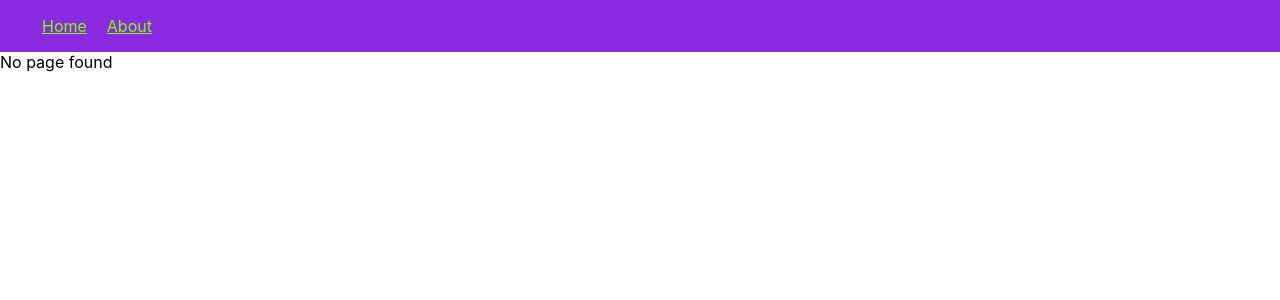
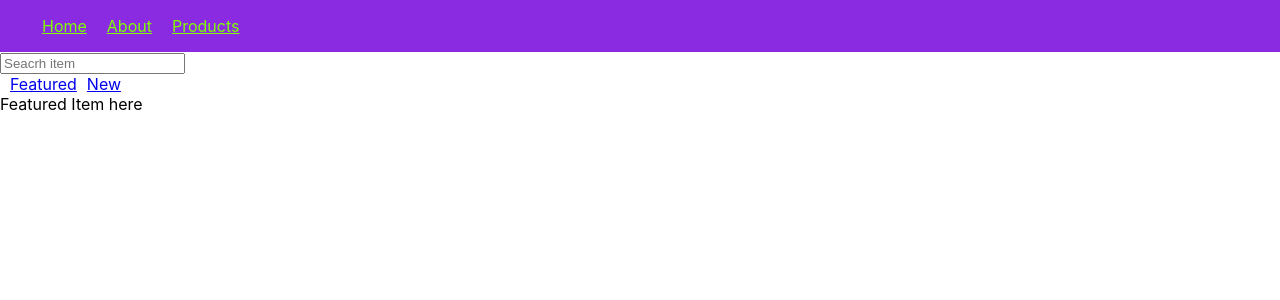
Before and after one commit to apurvgupta-ops/React, a React (Create React App) app: page /products/featured in a window 1280 px wide. Shown: the top 300 px of the page. Built offline with nearby package versions, Linux system fonts and the light colour scheme.

Commit message:
RR Nested Route

```diff
--- a/src/React Router/Basic/App.js
+++ b/src/React Router/Basic/App.js
@@ -5,16 +5,22 @@ import Aboutpage from "./Aboutpage";
 import { Navbar } from "./Navbar";
 import { OrderSummary } from "./OrderSummary";
 import NoMatchRoute from "./NoMatchRoute";
-
+import { Products } from "./Products";
+import { Featured } from "./Featured";
+import { New } from "./New";
 const App = () => {
   return (
     <div>
       <Navbar />
       <Routes>
         <Route path="/" element={<Homepage />} />
-        <Route path="/aboutpage" element={<Aboutpage />} />
-        <Route path="/order-summary" element={<OrderSummary />} />
-        <Route path="/*" element={<NoMatchRoute />} />
+        <Route path="aboutpage" element={<Aboutpage />} />
+        <Route path="order-summary" element={<OrderSummary />} />
+        <Route path="*" element={<NoMatchRoute />} />
+        <Route path="products" element={<Products />}>
+          <Route path="featured" element={<Featured />} />
+          <Route path="new" element={<New />} />
+        </Route>
       </Routes>
     </div>
   );
--- /dev/null
+++ b/src/React Router/Basic/Featured.js
@@ -0,0 +1,5 @@
+import React from "react";
+
+export const Featured = () => {
+  return <div>Featured Item here</div>;
+};
--- a/src/React Router/Basic/Navbar.js
+++ b/src/React Router/Basic/Navbar.js
@@ -19,6 +19,7 @@ export const Navbar = () => {
       <NavLink style={styleNavLink} to="/aboutpage">
         About
       </NavLink>
+      <NavLink to="/products">Products</NavLink>
     </nav>
   );
 };
--- /dev/null
+++ b/src/React Router/Basic/New.js
@@ -0,0 +1,5 @@
+import React from "react";
+
+export const New = () => {
+  return <div>New Items here</div>;
+};
--- /dev/null
+++ b/src/React Router/Basic/Products.js
@@ -0,0 +1,17 @@
+import React from "react";
+import { Link, Outlet } from "react-router-dom";
+
+export const Products = () => {
+  return (
+    <div>
+      <input type="search" placeholder="Seacrh item" />
+      <div>
+        <Link style={{ padding: "10px" }} to="featured">
+          Featured
+        </Link>
+        <Link to="new">New</Link>
+      </div>
+      <Outlet />
+    </div>
+  );
+};
```
